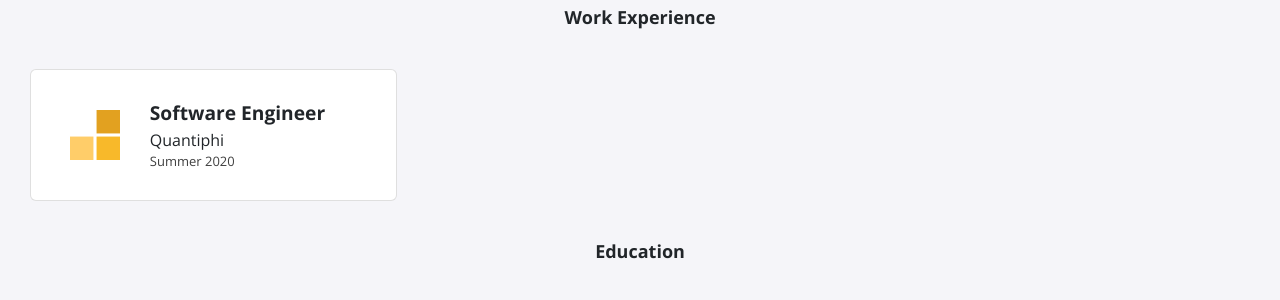
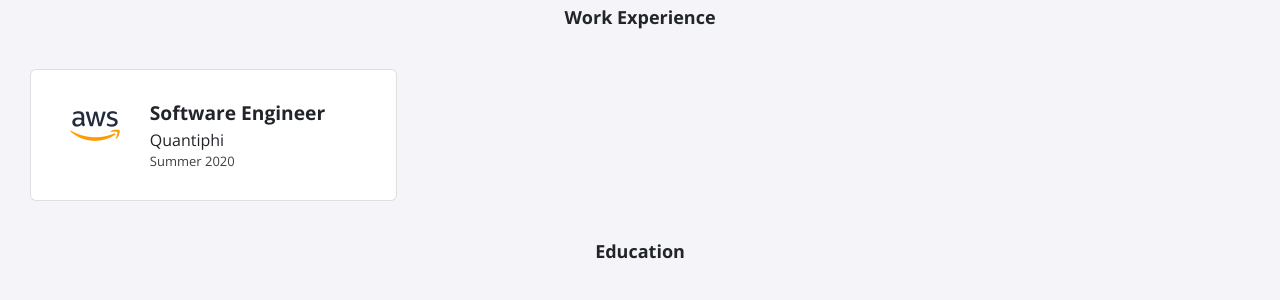
Before and after one commit to SahibSodhi/SahibSodhi.github.io, a Jekyll site: the page built from index.html, in a window 1280 px wide. Shown: the part 838-1138 px from the top of the page. Built offline with Jekyll 4.4.1, drawn with Linux system fonts in a browser that asks for light colours; nearby versions of some CDN libraries.

Commit message:
Update experience.yml

```diff
--- a/_data/experience.yml
+++ b/_data/experience.yml
@@ -1,4 +1,4 @@
 - role: Software Engineer
   company: Quantiphi
   dates: Summer 2020
-  logo: fellowship.svg
+  logo: aws.png
```
